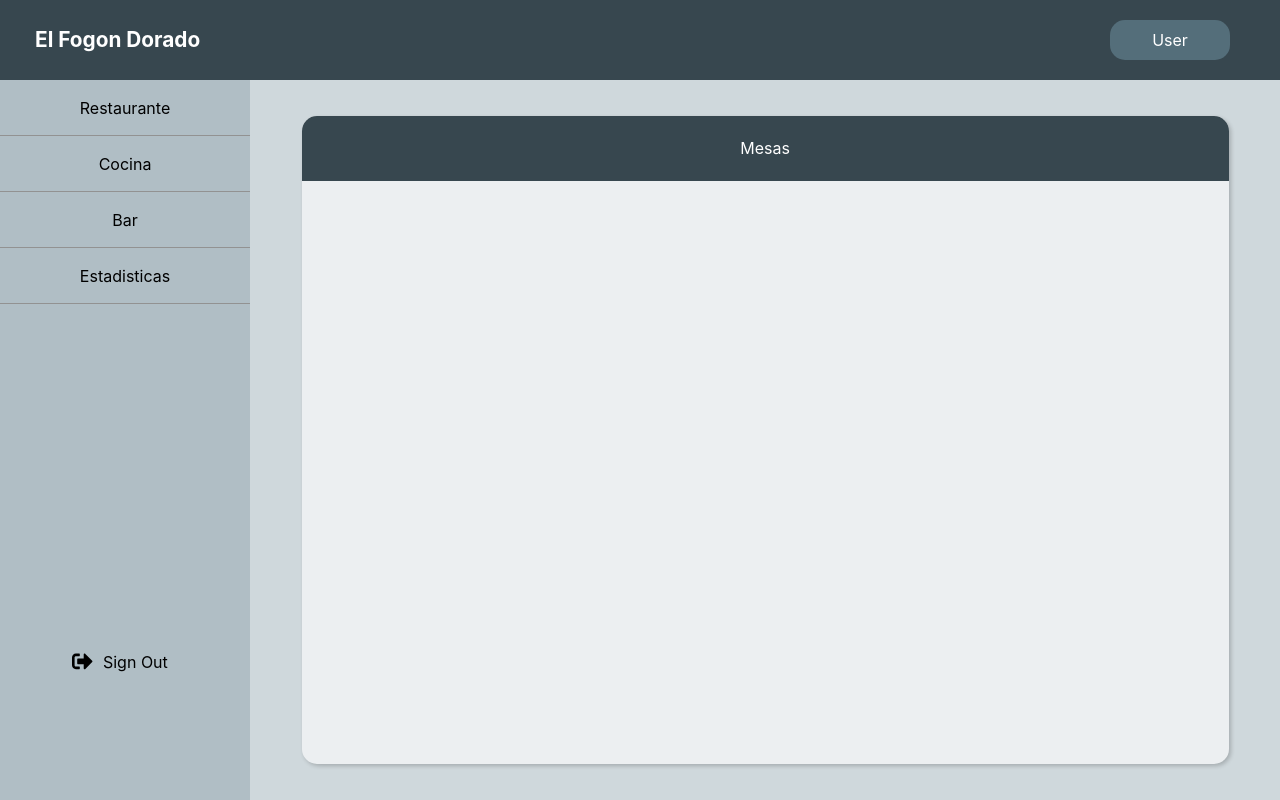
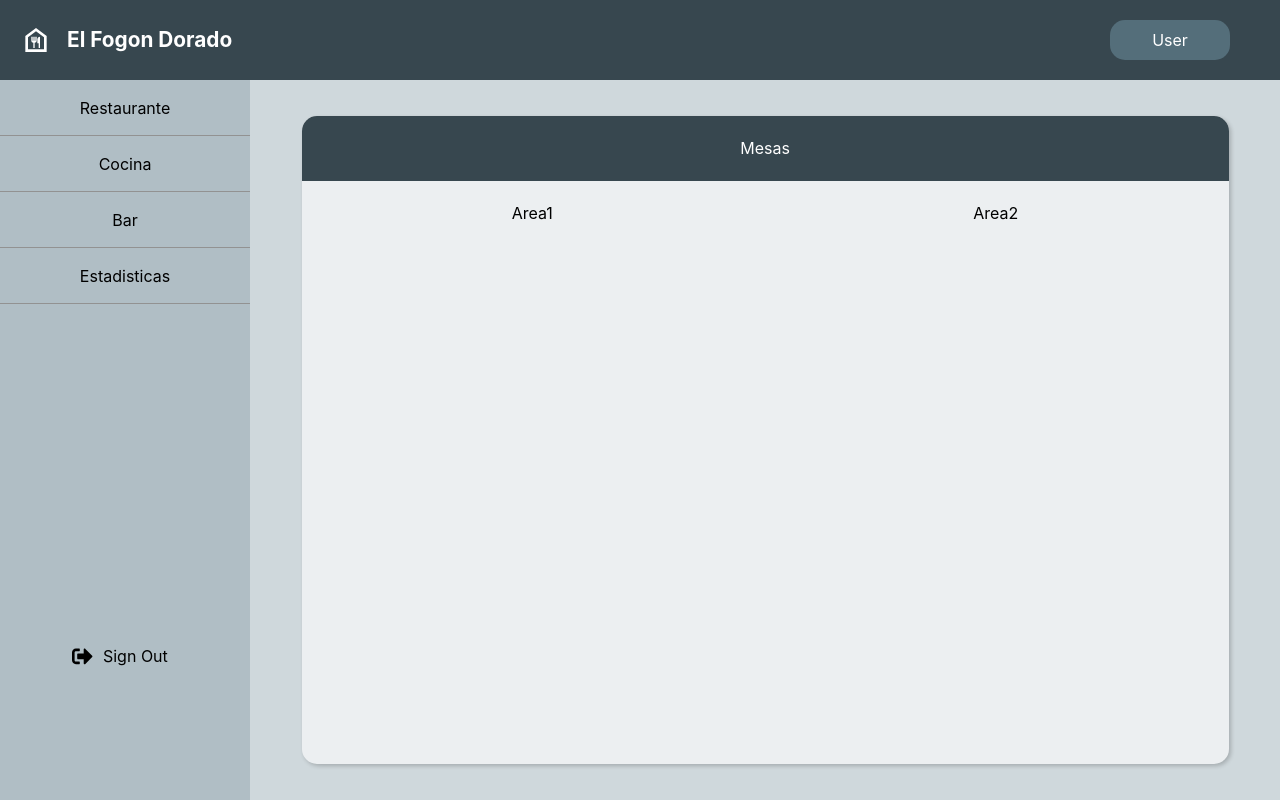
Before and after one commit to DiegoDuaS/RestaurantSystem, a React (Vite) app: page / in a window 1280 px wide. Built offline with nearby package versions, Linux system fonts and the light colour scheme.

Commit message:
feat: added the areas to the box

```diff
--- /dev/null
+++ b/src/MainPage/Areas.css
@@ -0,0 +1,23 @@
+.areas{
+    height: 10%;
+    width: 100%;
+    display: flex;
+    flex-direction: row;
+    text-align: center;
+}
+
+ul.box{
+    list-style: none;
+    display: flex;
+    flex-direction: row;
+    text-align: center;
+    padding: 0;
+    margin: 0;
+    width: 100%;
+    justify-content: space-around;
+    align-items: center;
+}
+
+li.box{
+    color:black;
+}
--- a/src/MainPage/Areas.jsx
+++ b/src/MainPage/Areas.jsx
@@ -1,8 +1,18 @@
 import React from 'react'
+import './Areas.css'
 import ReactDOM from 'react-dom/client'
 
 function Areas(){
-
+    return(
+        <>
+        <div class='areas'>
+            <ul class='box'>
+                <li class ='box'> Area1</li>
+                <li class = 'box'> Area2</li>
+            </ul>
+        </div>
+        </>
+    )
 }
 
 export default Areas
--- a/src/MainPage/Header.css
+++ b/src/MainPage/Header.css
@@ -33,3 +33,8 @@
     justify-content: center;
     text-align: center;
 }
+
+.logo {
+    display: flex;
+    justify-content: space-around;
+}
--- a/src/MainPage/Header.jsx
+++ b/src/MainPage/Header.jsx
@@ -1,10 +1,16 @@
 import './Header.css'
+import * as FaIcons from "react-icons/md"
 
 function HeaderMain(){
+    let iconStyles = { color: "white", fontSize: "2em" };
+
     return(
         <>
         <header class='main'>
-            <div class = 'restitle'> El Fogon Dorado </div>
+            <div class = 'logo'>
+                <FaIcons.MdOutlineFoodBank style={iconStyles}></FaIcons.MdOutlineFoodBank>
+                <div class = 'restitle'> El Fogon Dorado </div>
+            </div>
             <div class = 'user'> User </div>
         </header>
         </>
--- a/src/MainPage/Nav.jsx
+++ b/src/MainPage/Nav.jsx
@@ -8,11 +8,11 @@ let iconStyles = { color: "black", fontSize: "1.3em" };
     return (
         <>
         <nav>
-            <ul>
-                <li><a href="#" class='nava'> Restaurante</a></li>
-                <li><a href="#" class='nava'> Cocina</a></li>
-                <li><a href="#" class='nava'> Bar</a></li>
-                <li><a href="#" class='nava'> Estadisticas</a></li>
+            <ul class='nav'>
+                <li class='nav'><a href="#" class='nava'> Restaurante</a></li>
+                <li class='nav'><a href="#" class='nava'> Cocina</a></li>
+                <li class='nav'><a href="#" class='nava'> Bar</a></li>
+                <li class='nav'><a href="#" class='nava'> Estadisticas</a></li>
                 <div class = 'space'></div>
                 <li class='signout'><FaIcons.FaSignOutAlt style={iconStyles}></FaIcons.FaSignOutAlt><a href="#" class='nava'>Sign Out</a></li>
             </ul>
--- a/src/MainPage/Restaurante.jsx
+++ b/src/MainPage/Restaurante.jsx
@@ -3,6 +3,7 @@ import './Section.css'
 import './Box.css'
 import HeaderMain from './Header'
 import NavBar from './Nav'
+import Areas from './Areas'
 
 
 function Restaurante() {
@@ -17,6 +18,7 @@ function Restaurante() {
               <header class='headerbox'>
                 Mesas
               </header>
+              <Areas></Areas>
             </div>
           </section>
 
--- a/src/MainPage/Section.css
+++ b/src/MainPage/Section.css
@@ -11,13 +11,13 @@ nav{
     top: 80px;
 }
 
-ul{
+ul.nav{
     list-style: none;
     padding: 0;
     margin: 0;
 }
 
-li {
+li.nav {
     border-bottom: 1px solid #929292;
     width: 100%;
     display: flex;
@@ -49,6 +49,10 @@ a{
     padding-top: 330px;
 }
 
-.signout{
+li.signout{
     border-bottom: 1px solid #B0BEC5;
+    display: flex;
+    align-items: center;
+    justify-content: center;
+    text-align: center;
 }
```
